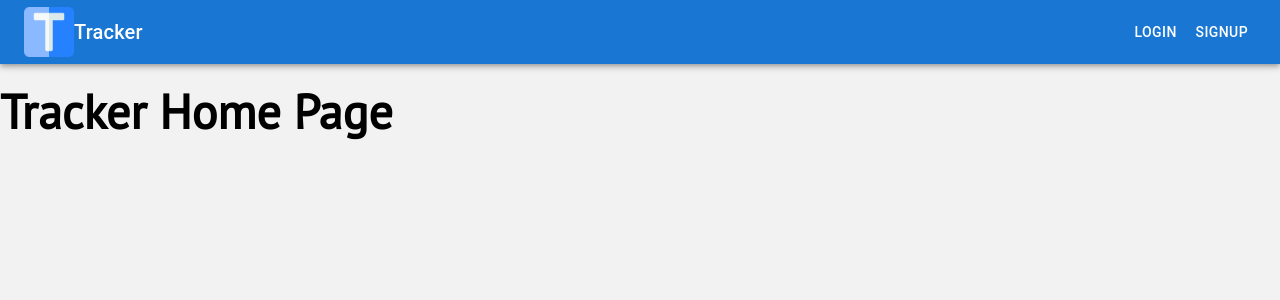
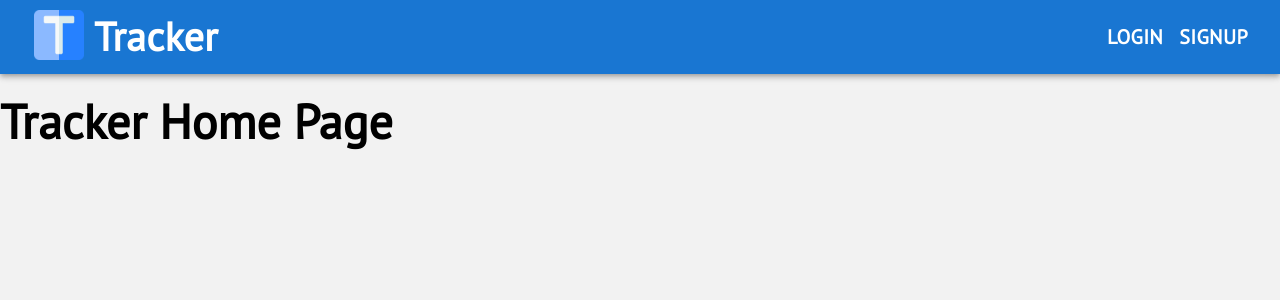
Before and after one commit to Hotavya/2021-fall-cs160-Ice-Cream, a React (Create React App) app in the folder client/: page / in a window 1280 px wide. Shown: the top 300 px of the page. Built offline with nearby package versions, Linux system fonts and the light colour scheme.

Commit message:
make cminor changes in navbar design

```diff
--- a/client/src/components/navbar/navbar.css
+++ b/client/src/components/navbar/navbar.css
@@ -1,6 +1,26 @@
+@import url('https://fonts.googleapis.com/css2?family=PT+Sans&display=swap');
+
+
 .navbar__favicon {
 width: 50px;
 height: 50px;
 margin-left: 0;
 margin-right: 10px;
 }
+
+.favicon {
+    margin: 10px;
+
+}
+
+.logotext {
+    font-family: 'PT Sans', sans-serif;
+    font-size: 40px;
+    font-weight: bold;
+}
+
+.button {
+    font-size: 20px;
+    font-weight: bold;
+    font-family: 'PT Sans', sans-serif;
+}
--- a/client/src/components/navbar/navbar.js
+++ b/client/src/components/navbar/navbar.js
@@ -49,10 +49,15 @@ const NavBar = ({ isLoggedIn, logoutUser }) => {
     <Box sx={{ flexGrow: 1 }}>
       <AppBar position="static">
         <Toolbar>
-          <img src="../../logo.png" alt="favicon" className="navbar__favicon" />
-          <Typography variant="h6" component="div" sx={{ flexGrow: 1 }}>
-            Tracker
-          </Typography>
+            <a href="/" className="favicon">
+              <img src="../../logo.png" alt="favicon" className="navbar__favicon" />
+            </a>
+            <Typography variant="h4" component="div" sx={{ flexGrow: 1 }}>
+              <a href="/" className="logotext">
+                Tracker
+              </a>
+            </Typography>
+
 
           {isLoggedIn && (
             <div>
@@ -72,10 +77,10 @@ const NavBar = ({ isLoggedIn, logoutUser }) => {
           {!isLoggedIn && (
             <div>
               <Button color="inherit" component={Link} to="/login">
-                Login
+                <span className="button">Login</span>
               </Button>
               <Button color="inherit" component={Link} to="/signup">
-                Signup
+                <span className="button">Signup</span>
               </Button>
             </div>
           )}
```
Also changed, not shown: 1 other file (tests, documents, lock files or other folders).
